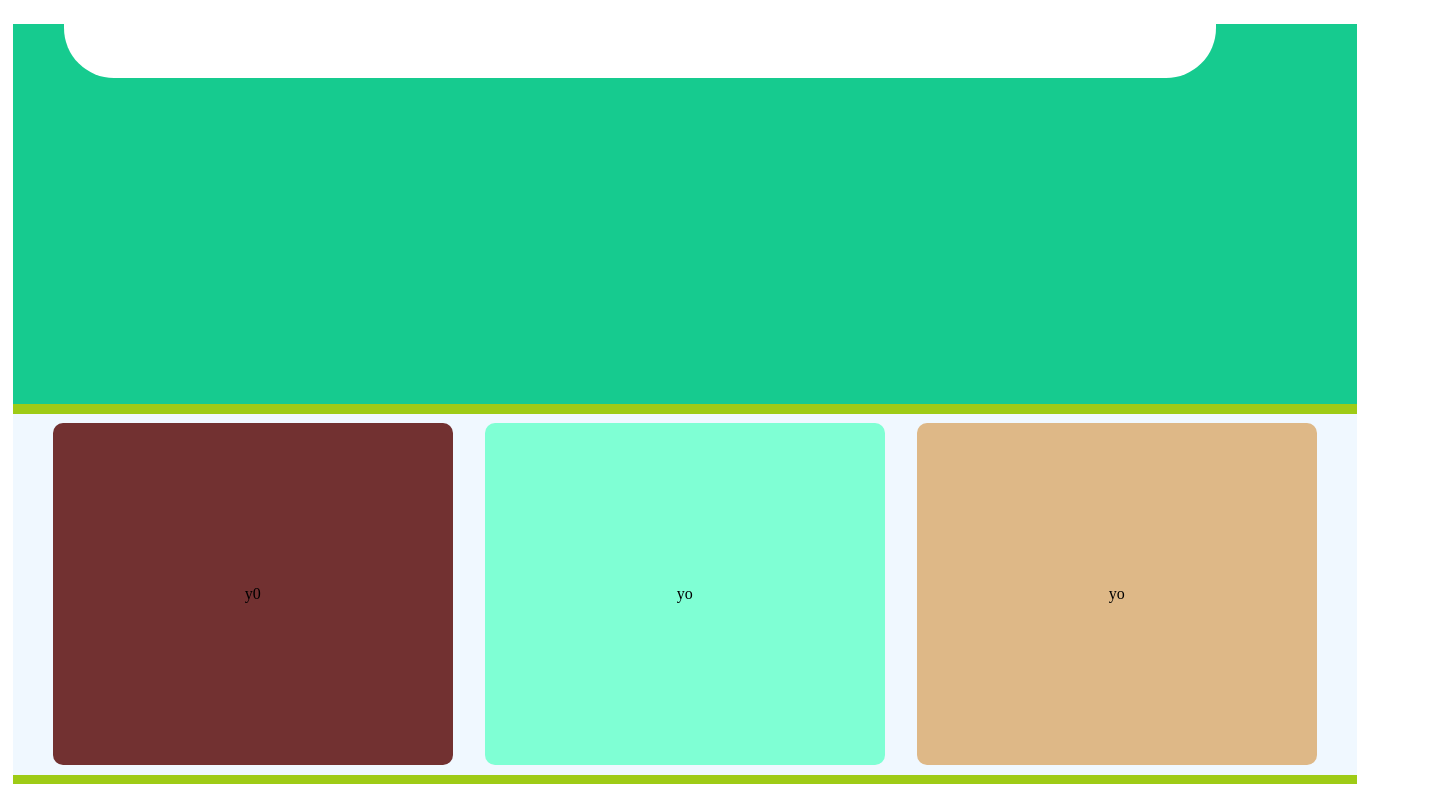
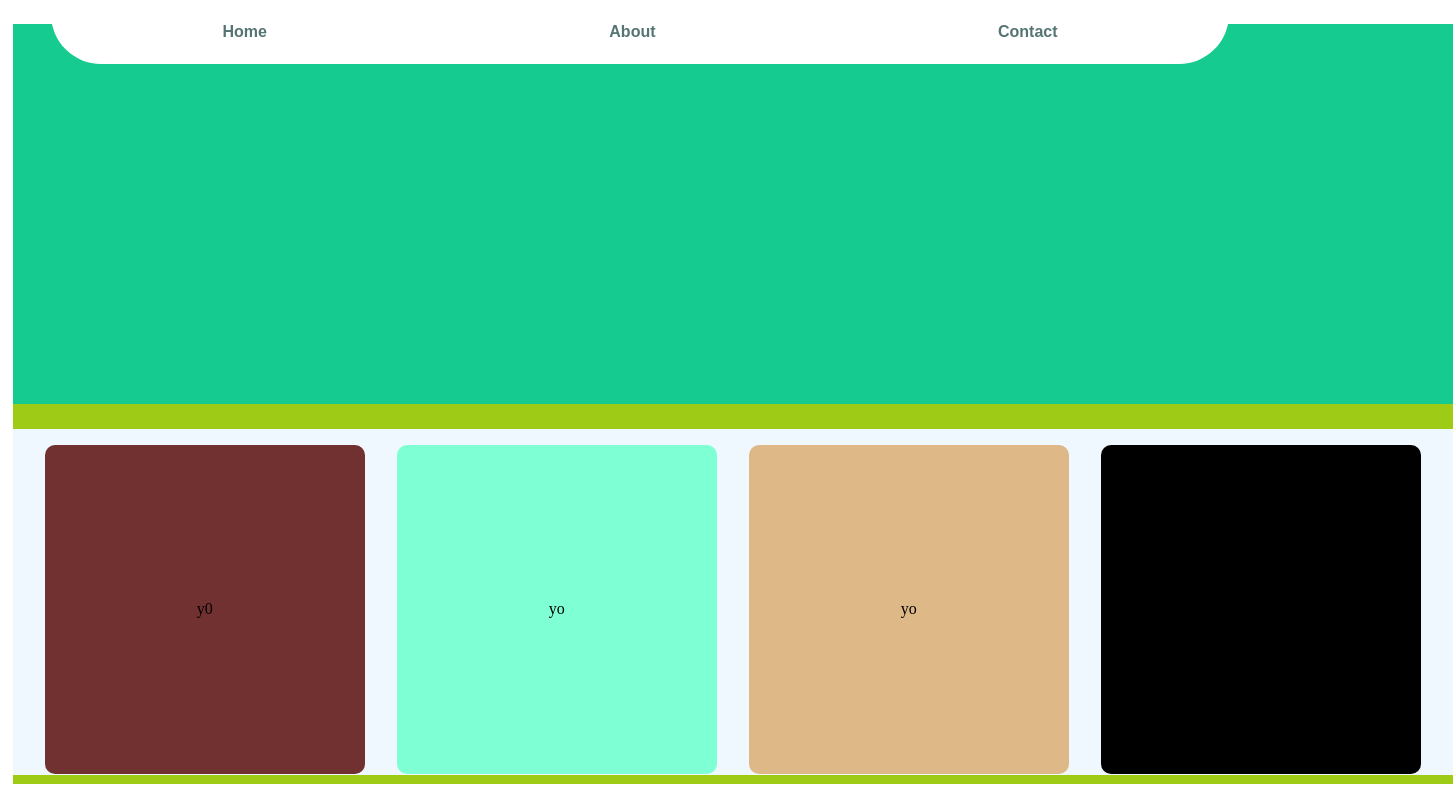
Before and after one commit to arpityadav25/college-project, a website: page index.html in a window 1280 px wide. Shown: the whole page, 1453 px wide, since content can reach past the window. Drawn offline with Linux system fonts and the light colour scheme.

Commit message:
travel website

```diff
--- a/index.html
+++ b/index.html
@@ -9,6 +9,15 @@
   <body>
     <div class="container-fluid">
       <div class="base">
+        <div class="nav-icons">
+          <button href="#home" class="nav-item">
+            <i class="icon-home"></i> Home
+          </button>
+          <button href="#about" class="nav-item">
+            <i class="icon-store"></i> About
+          </button>
+          <button class="nav-item"><i class="icon-about"></i> Contact</button>
+        </div>
         <div class="upperhalf">
           <p class="intro"></p>
           <div class="refrence-image"></div>
@@ -18,6 +27,13 @@
             <li class="element-1">y0</li>
             <li class="element-2">yo</li>
             <li class="element-3">yo</li>
+            <li class="element-4">yo</li>
+            <li class="element-5">yo</li>
+            <li class="element-6">yo</li>
+            <li class="element-7">yo</li>
+            <li class="element-8">yo</li>
+            <li class="element-9">yo</li>
+            <li class="element-10">yo</li>
           </ul>
         </div>
       </div>
--- a/style.css
+++ b/style.css
@@ -22,19 +22,33 @@ body {
 
 .base::before {
   content: "";
+  position: absolute; /* Position relative to .base */
+  top: 0; /* Start at the top of .base */
+  left: 3.2rem; /* Align horizontally as per your design */
+  width: calc(100% - 6.4rem); /* Account for left and right offsets */
+  height: 8%; /* Keep the height of the navigation bar */
+  background-color: rgb(255, 255, 255); /* Your chosen background color */
+  border-bottom-right-radius: 50px;
+  border-bottom-left-radius: 50px;
+  z-index: 1; /* Ensure it appears behind content in .base */
+}
+.nav-icons {
   position: absolute;
-  background-color: rgb(255, 255, 255);
-  /* top: 0;
-  left: 0; */
-  margin-left: 3.2rem;
-  width: 90%;
+  top: 0; /* Align with the pseudo-element */
+  left: 3.2rem; /* Same offset as .base::before */
+  width: calc(100% - 6.4rem); /* Match the pseudo-element width */
   height: 8%;
-  border-top-left-radius: 0; /* Top-left corner */
-  border-top-right-radius: 0; /* Top-right corner */
-  border-bottom-right-radius: 50px; /* Bottom-right corner */
-  border-bottom-left-radius: 50px; /* Bottom-left corner */
-  z-index: 1;
-  transform: translateY(-10px);
+  display: flex;
+  justify-content: space-around; /* Space icons evenly */
+  align-items: center; /* Center icons vertically */
+  z-index: 2; /* Ensure it appears above the pseudo-element */
+}
+button {
+  border: none;
+  background: none;
+  font-size: 1em;
+  font-weight: bold;
+  color: rgb(86, 116, 116);
 }
 .base {
   display: grid;
@@ -53,30 +67,43 @@ body {
   display: flex;
   justify-content: center;
   align-items: center;
+  padding-top: 1rem;
   background-color: rgb(158, 203, 22);
 }
 .destinations {
   display: flex;
-  justify-content: center;
-  align-items: center;
+  flex-wrap: nowrap; /* Prevent wrapping */
+  justify-content: flex-start; /* Align items to the left */
+  overflow-x: auto;
+  overflow-y: hidden;
+  white-space: nowrap;
   background-color: aliceblue;
-  width: 84rem;
+  width: 89rem;
   height: 95%;
+  padding-left: 1rem; /* Remove extra padding */
+  scroll-behavior: smooth; /* Smooth scrolling */
 }
 .element-1,
 .element-2,
-.element-3 {
+.element-3,
+.element-4,
+.element-5,
+.element-6,
+.element-7,
+.element-8,
+.element-9,
+.element-10 {
   display: flex;
   flex-direction: row;
   justify-content: space-around;
   align-items: center;
-  width: 25rem;
+  width: 20rem;
   height: 95%;
   border-radius: 10px;
-}
-ul li {
+  flex-shrink: 0;
   margin: 1rem;
 }
+
 .element-1 {
   background-color: rgb(114, 49, 49);
 }
@@ -86,3 +113,24 @@ ul li {
 .element-3 {
   background-color: burlywood;
 }
+.element-4 {
+  background-color: black;
+}
+.element-5 {
+  background-color: rgb(75, 111, 24);
+}
+.element-6 {
+  background-color: rgb(121, 181, 179);
+}
+.element-7 {
+  background-color: rgb(238, 190, 100);
+}
+.element-8 {
+  background-color: rgb(107, 12, 99);
+}
+.element-9 {
+  background-color: rgb(239, 31, 52);
+}
+.element-10 {
+  background-color: rgb(244, 244, 14);
+}
```
